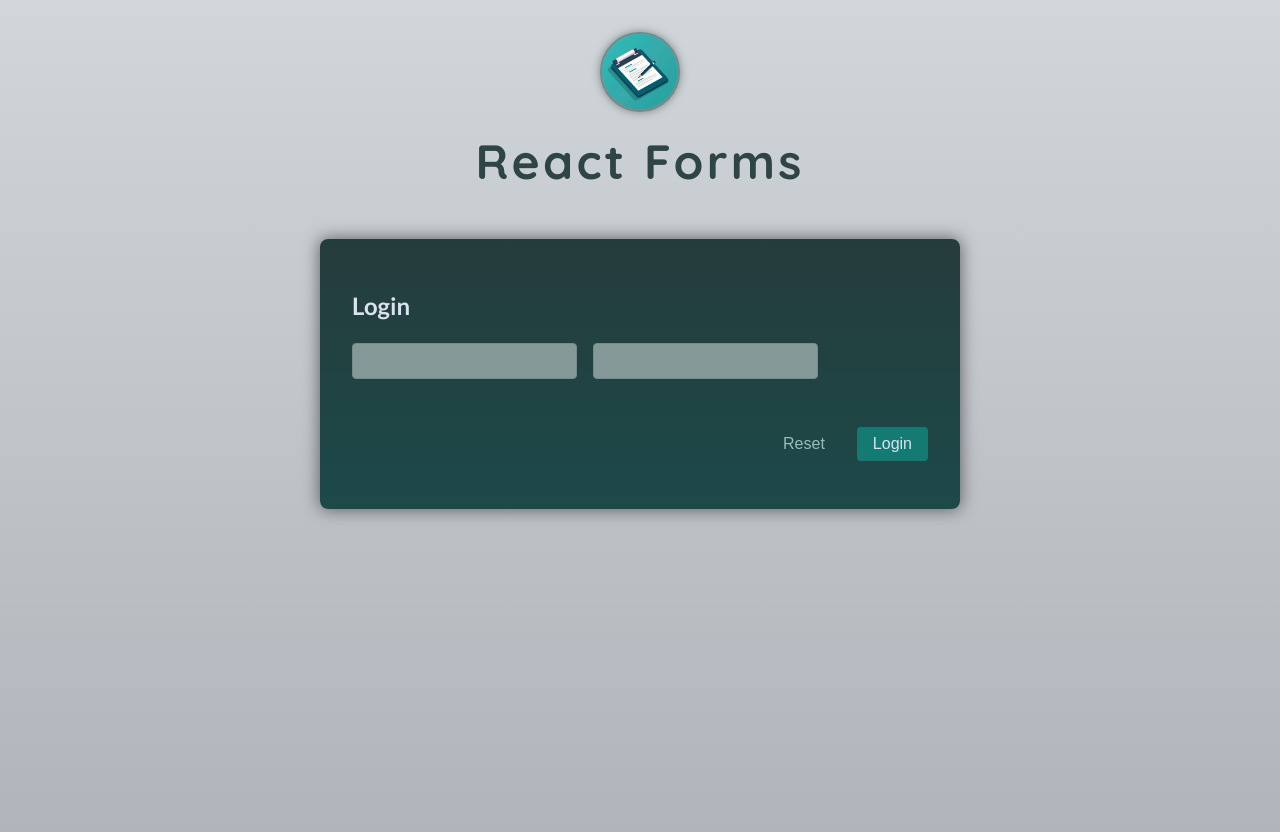
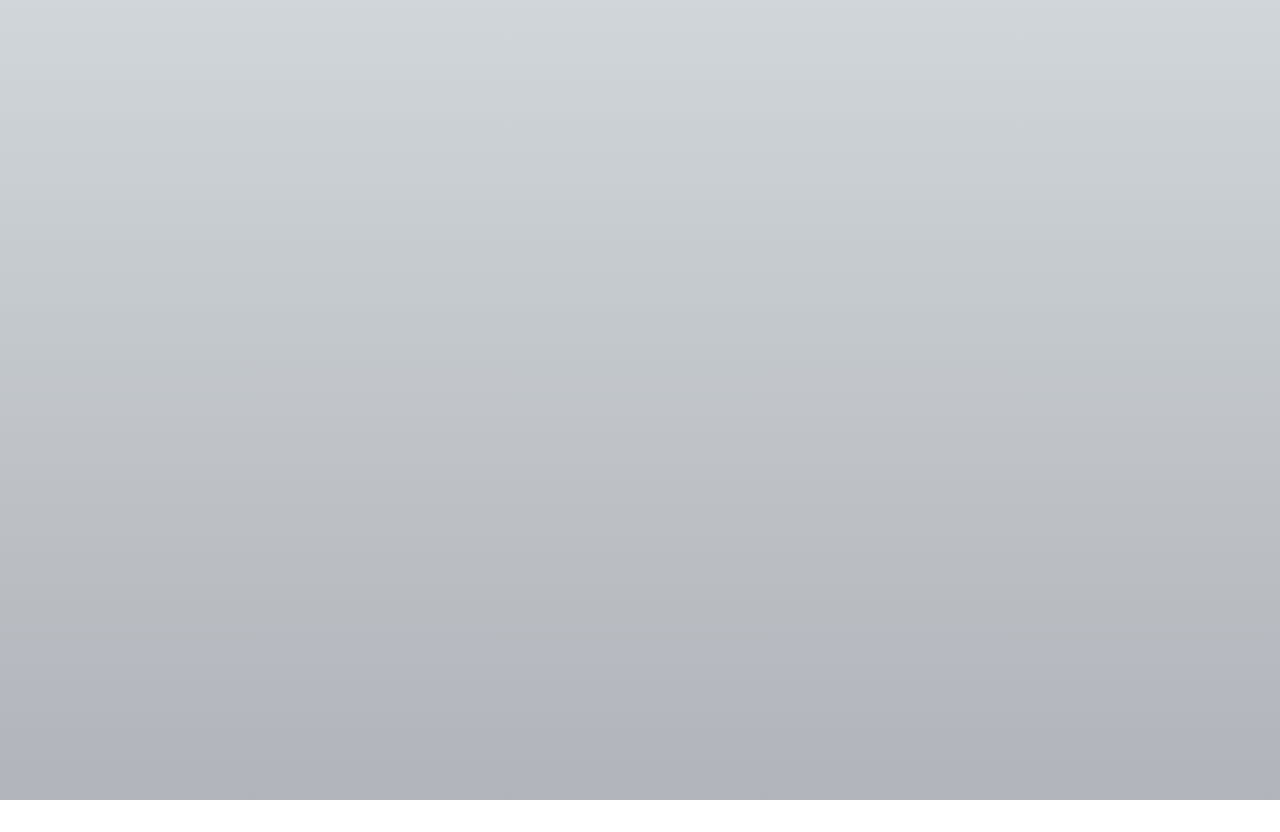
Before and after one commit to Hassan-Ahmadzai/Forms-and-User-Input, a React (Vite) app: page / in a window 1280 px wide. After the commit the page ends 800 px from the top, so only its background shows below. Built offline with nearby package versions, Linux system fonts and the light colour scheme.

Commit message:
First Initial

```diff
--- a/src/App.jsx
+++ b/src/App.jsx
@@ -1,16 +1,10 @@
 import React from "react";
-import Header from "./components/Header";
-import Login from "./components/Login";
-import Signup from "./components/Signup";
-import StateLogin from "./components/StateLogin";
 
 
 function App() {
     return (
         <>
-            <Header />
             <main>
-                <StateLogin />
             </main>
         </>
     );
--- a/src/components/Header.jsx
+++ /dev/null
@@ -1,10 +0,0 @@
-import logoImg from '../assets/logo.jpg';
-
-export default function Header() {
-    return (
-        <header>
-            <img src={logoImg} alt="A form and a pencil" />
-            <h1>React Forms</h1>
-        </header>
-    );
-};
--- a/src/components/Input.jsx
+++ /dev/null
@@ -1,13 +0,0 @@
-
-export default function Input({ label, name, id, error, ...props }) {
-    return (
-        <div className="control no-margin">
-            <label htmlFor={id}>{label}</label>
-
-            <input id={id} {...props} />
-            <div className="control-error">
-                {error && <p>{error}</p>}
-            </div>
-        </div>
-    );
-};
--- a/src/components/Login.jsx
+++ /dev/null
@@ -1,49 +0,0 @@
-import { useRef, useState } from "react";
-
-
-export default function Login() {
-    const email = useRef();
-    const password = useRef();
-
-    function handleSubmit(event) {
-        event.preventDefault();
-
-        const enteredEmail = email.current.value;
-        const enteredPassword = password.current.value;
-
-        console.log(enteredEmail, enteredPassword);
-    };
-
-    return (
-        <form onSubmit={handleSubmit}>
-            <h2>Login</h2>
-
-            <div className="control-row">
-                <div className="control no-margin">
-                    <label htmlFor="email">Email</label>
-                    <input
-                        id="email"
-                        type="email"
-                        name="email"
-                        ref={email}
-                    />
-                </div>
-
-                <div className="control no-margin">
-                    <label htmlFor="password">Password</label>
-                    <input
-                        id="password"
-                        type="password"
-                        name="password"
-                        ref={password}
-                    />
-                </div>
-            </div>
-
-            <p className="form-actions">
-                <button className="button button-flat">Reset</button>
-                <button className="button">Login</button>
-            </p>
-        </form>
-    );
-};
--- a/src/components/Signup.jsx
+++ /dev/null
@@ -1,138 +0,0 @@
-import { useState } from "react";
-
-
-export default function Signup() {
-    const [passwordsAreNotEqual, setPasswordsAreNotEqual] = useState(false);
-
-    function handleSubmit(event) {
-        event.preventDefault();
-
-        const fd = new FormData(event.target);
-        const acquisitionChannel = fd.getAll('acquisition');
-        const data = Object.fromEntries(fd.entries());
-        data.acquisition = acquisitionChannel;
-
-        if (data.password !== data['confirm-password']) {
-            setPasswordsAreNotEqual(true);
-            return;
-        };
-    };
-
-    return (
-        <form onSubmit={handleSubmit}>
-            <h2>Welcome on board!</h2>
-            <p>We just need a little bit of data from you to get you started 🚀</p>
-
-            <div className="control">
-                <label htmlFor="email">Email</label>
-                <input
-                    id="email"
-                    type="email"
-                    name="email"
-                    required
-                />
-            </div>
-
-            <div className="control-row">
-                <div className="control">
-                    <label htmlFor="password">Password</label>
-                    <input
-                        id="password"
-                        type="password"
-                        name="password"
-                    />
-                </div>
-
-                <div className="control">
-                    <label htmlFor="confirm-password">Confirm Password</label>
-                    <input
-                        id="confirm-password"
-                        type="password"
-                        name="confirm-password"
-                    />
-
-                    <div className="control-error">
-                        {passwordsAreNotEqual && <p>Password must match.</p>}
-                    </div>
-                </div>
-            </div>
-
-            <hr />
-
-            <div className="control-row">
-                <div className="control">
-                    <label htmlFor="first-name">First Name</label>
-                    <input
-                        type="text"
-                        id="first-name"
-                        name="first-name"
-                    />
-                </div>
-
-                <div className="control">
-                    <label htmlFor="last-name">Last Name</label>
-                    <input
-                        type="text"
-                        id="last-name"
-                        name="last-name"
-                    />
-                </div>
-            </div>
-
-            <div className="control">
-                <label htmlFor="phone">What best describes your role?</label>
-                <select id="role" name="role">
-                    <option value="student">Student</option>
-                    <option value="teacher">Teacher</option>
-                    <option value="employee">Employee</option>
-                    <option value="founder">Founder</option>
-                    <option value="other">Other</option>
-                </select>
-            </div>
-
-            <fieldset>
-                <legend>How did you find us?</legend>
-                <div className="control">
-                    <input
-                        type="checkbox"
-                        id="google"
-                        name="acquisition"
-                        value="google"
-                    />
-                    <label htmlFor="google">Google</label>
-                </div>
-
-                <div className="control">
-                    <input
-                        type="checkbox"
-                        id="friend"
-                        name="acquisition"
-                        value="friend"
-                    />
-                    <label htmlFor="friend">Referred by friend</label>
-                </div>
-
-                <div className="control">
-                    <input type="checkbox" id="other" name="acquisition" value="other" />
-                    <label htmlFor="other">Other</label>
-                </div>
-            </fieldset>
-
-            <div className="control">
-                <label htmlFor="terms-and-conditions">
-                    <input type="checkbox" id="terms-and-conditions" name="terms" />I
-                        agree to the terms and conditions
-                </label>
-            </div>
-
-            <p className="form-actions">
-                <button className="button button-flat">
-                    Reset
-                </button>
-                <button type="submit" className="button">
-                    Sign up
-                </button>
-            </p>
-        </form>
-    );
-};
--- a/src/components/StateLogin.jsx
+++ /dev/null
@@ -1,88 +0,0 @@
-import { useState } from "react";
-import Input from "./Input";
-
-export default function StateLogin() {
-    // const [enteredEmail, setEnteredEmail] = useState('');
-    // const [enteredPassword, setEnteredPassword] = useState('');
-
-    const [enteredValues, setEnteredValues] = useState({
-        email: '',
-        password: '',
-    });
-
-    const [didEdit, setDidEdit] = useState({
-        email: false,
-        password: false,
-    });
-
-    const emailIsInvalid =
-        didEdit.email && !enteredValues.email.includes('@');
-
-    const passwordIsInvalid =
-        didEdit.password && enteredValues.password.trim().length < 6;
-
-    function handleSubmit(event) {
-        event.preventDefault();
-        console.log('Submitted!', enteredValues);
-    };
-
-    function handleInputChange(identifier, value) {
-        setEnteredValues((prevValues) => ({
-            ...prevValues,
-            [identifier]: value,
-        }));
-
-        setDidEdit((prevEdit) => ({
-            ...prevEdit,
-            [identifier]: false,
-        }));
-    };
-
-    function handleInputBlur(identifier) {
-        setDidEdit((prevEdit) => ({
-            ...prevEdit,
-            [identifier]: true,
-        }));
-    };
-
-
-
-    // function handleEmailChange(event) {
-    //     setEnteredEmail(event.target.value);
-    // };
-
-    return (
-        <form onSubmit={handleSubmit}>
-            <h2>Login</h2>
-
-            <div className="control-row">
-                <Input
-                    lable='Email'
-                    id='email'
-                    type='email'
-                    name='email'
-                    onBlur={() => handleInputBlur('email')}
-                    value={enteredValues.email}
-                    onChange={(event) => handleInputChange('email', event.target.value)}
-                    error={emailIsInvalid && 'Please enter a valid email!'}
-                />
-
-                <Input
-                    lable='Password'
-                    id='password'
-                    type='password'
-                    name='password'
-                    onBlur={() => handleInputBlur('password')}
-                    value={enteredValues.password}
-                    onChange={(event) => handleInputChange('password', event.target.value)}
-                    error={passwordIsInvalid && 'Please enter a valid password!'}
-                />
-            </div>
-
-            <p className="form-actions">
-                <button className="button button-flat">Reset</button>
-                <button className="button">Login</button>
-            </p>
-        </form>
-    );
-};
```
Also changed, not shown: src/util/validation.jsx (deleted, +0 -17 lines).
